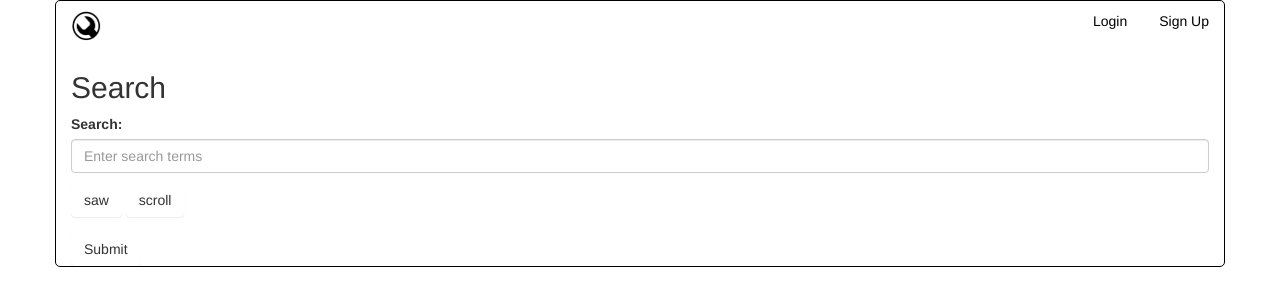
After one commit to justinonstine/SocketBox, a Django app: page /socketbox/search in a window 1280 px wide. The commit adds this page. Shown: the top 306 px of the page. Run offline with Django 3.2, Linux system fonts and the light colour scheme; some libraries are stand-ins or nearby versions.

Commit message:
ajax search is working

```diff
--- a/socketbox/models.py
+++ b/socketbox/models.py
@@ -44,7 +44,7 @@ class UserProfile(models.Model):
     address = models.ForeignKey(Location, related_name="home_address")
     phoneNumber = models.CharField(max_length=20)
     user = models.OneToOneField(User)
-    communities = models.ManyToManyField(Community, null=True)
+    communities = models.ManyToManyField(Community)
     locations = models.ManyToManyField(Location)
 
 
@@ -68,10 +68,10 @@ class Tool(models.Model):
     currentLocation = models.ForeignKey(Location, related_name="current_location")
     owners = models.ManyToManyField(UserProfile)
     caretaker = models.ForeignKey(UserProfile, related_name="caretaker")
-    category = models.ManyToManyField(Category, null=True)
+    category = models.ManyToManyField(Category)
     lastLoaned = models.DateField(null=True)
     dueDate = models.DateField(null=True)
     set = models.ForeignKey(Set, null=True)
 
     #  A drill is not a bit's accessory, so symmetrical is false
-    accessory = models.ManyToManyField("self", symmetrical=False, null=True)
+    accessory = models.ManyToManyField("self", symmetrical=False)
--- a/socketbox/urls.py
+++ b/socketbox/urls.py
@@ -6,4 +6,4 @@ urlpatterns = patterns("",
                        url(r'^$', views.index, name='index'),
                        url(r'^profile$', views.profile, name='profile'),
                        url(r'^accounts/register$', views.register, name='register'),
-                       )
+                       url(r'^search', views.search, name='search'))
--- a/socketbox/views.py
+++ b/socketbox/views.py
@@ -1,8 +1,11 @@
-from django.shortcuts import render
-from socketbox.models import UserProfile, Location
+from django.shortcuts import render, render_to_response
+from django.http import HttpResponse
+from socketbox.models import UserProfile, Location, Tool
 from django.contrib.auth.models import User
+from django.contrib.auth import authenticate, login
 from forms import UserForm, UserProfileForm, LocationForm
-
+from django.db.models import Q
+import re, json
 
 def index(request):
     return render(request, 'socketbox/index.html', {})
@@ -33,6 +36,10 @@ def register(request):
             profileObj.locations.add(location)
             profileObj.save()
 
+            userObj = authenticate(username=userObj.username,
+                                   password=userObj.password)
+            login(request, userObj)
+
             return render(request, 'socketbox/index.html', {})
         else:
             if not locationForm.is_valid():
@@ -45,6 +52,7 @@ def register(request):
             if not profileForm.is_valid():
                 print("profile is bad!")
                 print profileForm.errors
+            return index(request)
     else:
         profileForm = UserProfile()
         locationForm = Location()
@@ -54,3 +62,55 @@ def register(request):
                    'userForm': userForm}
 
     return render(request, "registration/registration_form.html", contextDict)
+
+
+def normalize_query(query_string,
+                    findterms=re.compile(r'"([^"]+)"|(\S+)').findall,
+                    normspace=re.compile(r'\s{2,}').sub):
+    ''' Splits the query string in invidual keywords, getting rid of unecessary spaces
+        and grouping quoted words together.
+        Example:
+
+        >>> normalize_query('  some random  words "with   quotes  " and   spaces')
+        ['some', 'random', 'words', 'with quotes', 'and', 'spaces']
+
+    '''
+    return [normspace(' ', (t[0] or t[1]).strip()) for t in findterms(query_string)]
+
+def get_query(query_string, search_fields):
+    ''' Returns a query, that is a combination of Q objects. That combination
+        aims to search keywords within a model by testing the given search fields.
+
+    '''
+    query = None # Query to search for every search term
+    terms = normalize_query(query_string)
+    for term in terms:
+        or_query = None # Query to search for a given term in each field
+        for field_name in search_fields.keys():
+            qString = "%s__contains" % field_name
+            if search_fields[field_name] != "":
+                qString = "%s__%s__contains" % (field_name, search_fields[field_name])
+            q = Q(**{qString: term})
+            if or_query is None:
+                or_query = q
+            else:
+                or_query = or_query | q
+        if query is None:
+            query = or_query
+        else:
+            query = query | or_query
+    return query
+
+
+def search(request):
+    if request.method == 'POST':
+        searchStr = request.POST['search']
+        query = get_query(searchStr, {'description':"", 'name':"", 'size':"", \
+                                      'category':"name"})
+        if query:
+            tools = Tool.objects.filter(query)
+            return render(request, "socketbox/search_result.html", {"results":tools})
+        else:
+            return HttpResponse("<p>Could not understand query</p>")
+    else:
+        return render(request, "socketbox/search.html", {})
--- a/static/js/main.js
+++ b/static/js/main.js
@@ -15,13 +15,87 @@ createSearchBubbles = function(){
 }
 
 
+function do_search(event) {
+    buttons = $(":button").filter(".search-item");
+    var searchStr = "";
+    buttons.each(function(i) {
+        searchStr += $(this).val() + " ";
+    });
+    searchStr += $(".searchField").val();
+    $('.hiddenInput').val(searchStr);
+    console.log("Search string is " + searchStr);
+    console.log($('.hiddenInput').val());
+    event.preventDefault();
+    $.ajax({
+        url : "/socketbox/search/",
+        type : "POST",
+        data : { search : searchStr },
+
+        success : function(results) {
+            console.log(results);
+            $(".search-results").html(results);
+        }
+    });
+}
+
 $(document).ready(function() {
 	$(".btn-search-term").on("click", function() {
 		console.log($(this));
 		$(this).hide();
 	});
+	$(".searchField").on("keyup", do_search);
+	$(".submit").on("click", do_search);
 });
 
+// This function gets cookie with a given name
+function getCookie(name) {
+    var cookieValue = null;
+    if (document.cookie && document.cookie != '') {
+        var cookies = document.cookie.split(';');
+        for (var i = 0; i < cookies.length; i++) {
+            var cookie = jQuery.trim(cookies[i]);
+            // Does this cookie string begin with the name we want?
+            if (cookie.substring(0, name.length + 1) == (name + '=')) {
+                cookieValue = decodeURIComponent(cookie.substring(name.length + 1));
+                break;
+            }
+        }
+    }
+    return cookieValue;
+}
+var csrftoken = getCookie('csrftoken');
 
+/*
+The functions below will create a header with csrftoken
+*/
+
+function csrfSafeMethod(method) {
+    // these HTTP methods do not require CSRF protection
+    return (/^(GET|HEAD|OPTIONS|TRACE)$/.test(method));
+}
+function sameOrigin(url) {
+    // test that a given url is a same-origin URL
+    // url could be relative or scheme relative or absolute
+    var host = document.location.host; // host + port
+    var protocol = document.location.protocol;
+    var sr_origin = '//' + host;
+    var origin = protocol + sr_origin;
+    // Allow absolute or scheme relative URLs to same origin
+    return (url == origin || url.slice(0, origin.length + 1) == origin + '/') ||
+        (url == sr_origin || url.slice(0, sr_origin.length + 1) == sr_origin + '/') ||
+        // or any other URL that isn't scheme relative or absolute i.e relative.
+        !(/^(\/\/|http:|https:).*/.test(url));
+}
+
+$.ajaxSetup({
+    beforeSend: function(xhr, settings) {
+        if (!csrfSafeMethod(settings.type) && sameOrigin(settings.url)) {
+            // Send the token to same-origin, relative URLs only.
+            // Send the token only if the method warrants CSRF protection
+            // Using the CSRFToken value acquired earlier
+            xhr.setRequestHeader("X-CSRFToken", csrftoken);
+        }
+    }
+});
 
 createSearchBubbles();
--- a/templates/socketbox/base.html
+++ b/templates/socketbox/base.html
@@ -22,6 +22,7 @@
                 <li><a href="{% url 'index' %}"><img border="0" alt="logo" src="../../static/images/logo.png" width="30" height="30"></a></li>
                 {% if user.is_authenticated %}
                     <li class="pull-right">Hello {{ user.username }}</li>
+                    <li class="pull-right"><a href="{% url 'search' %}">Search</a></li>
                     <li class="dropdown pull-right">
                         <a href="#" data-toggle="dropdown" class="dropdown-toggle">Profile <b class="caret"></b></a>
                         <ul class="dropdown-menu dropdown-menu-right">
--- /dev/null
+++ b/templates/socketbox/search.html
@@ -0,0 +1,29 @@
+{% extends 'socketbox/base.html' %}
+
+{% block body_block %}
+    <form role="form" method="post" action="{% url 'search' %}">
+        {% csrf_token %}
+        <h2 class="form-signin-heading">Search</h2>
+        <div class="form-group">
+            <p class="required"><label for="id_search">Search:</label>
+            <input class="form-control searchField" id="id_search" maxlength="100" name="search" type="text" placeholder="Enter search terms"> </p>
+            <input type="button" class="btn btn-default search-item" name="saw" value="saw">
+            <input type="button" class="btn btn-default search-item" name="scroll" value="scroll">
+            <input type="hidden" class="hiddenInput" name="searchStr">
+            </div>
+            <button type="submit" class="btn btn-default submit">Submit</button>
+
+        <!-- {% if results %}
+        <p>You searched for &quot;{{ search }}&quot;. Results:</p>
+        {% for result in results %}
+            <p>Name = {{ result.name }}, description = {{ result.description }}, category =
+                {% for cat in result.category.all %}
+                    {{ cat.name }}
+                {% endfor %}</p>
+        {% endfor %}
+        {% endif %} -->
+    </form>
+    <div class="search-results">
+
+    </div>
+{% endblock %}
```
Also changed, not shown: templates/socketbox/search_result.html (added, +24 -0 lines).
